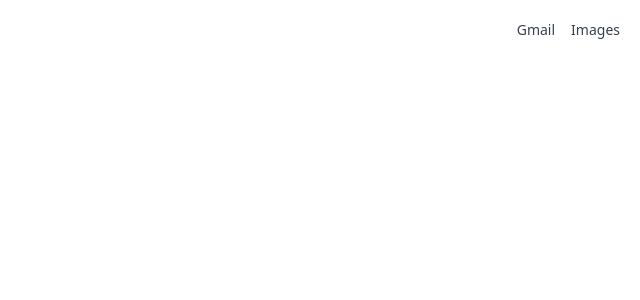
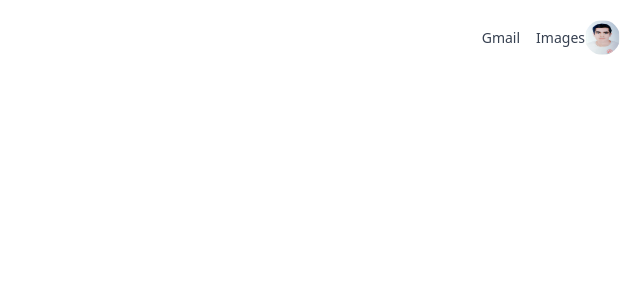
Before and after one commit to adham618/google-clone, a Next.js app: page / in a window 1280 px wide. Shown: the top 300 px of the page, without its empty margins (640-1280 px from the left). Built offline with nearby package versions, Linux system fonts and the light colour scheme.

Commit message:
create Avater component

```diff
--- /dev/null
+++ b/src/common/components/Avater.tsx
@@ -0,0 +1,12 @@
+import Image from "next/image"
+
+interface AvaterProps {
+  url: string
+}
+
+const Avater = ({ url }: AvaterProps) => {
+  return (
+    <Image className="h-10 rounded-full cursor-pointer transition duration-150 transform hover:scale-110 hover:rounded-[50%]" src={url} width={35} height={35} alt="profile-pic" draggable="false" />
+  )
+}
+export default Avater
--- a/src/pages/index.tsx
+++ b/src/pages/index.tsx
@@ -1,5 +1,6 @@
 import type { NextPage } from 'next'
 import Head from 'next/head'
+import Avater from '../common/components/Avater'
 
 const Home: NextPage = () => {
   return (
@@ -11,14 +12,18 @@ const Home: NextPage = () => {
       </Head>
 
       {/* Header */}
-      <header className="w-full p-5 text-sm text-gray-700">
-        <div className="flex space-x-4 link float-right">
-          <p>Gmail</p>
-          <p>Images</p>
+      <header className="flex w-full p-5 justify-between text-sm text-gray-700">
+        {/* Left */}
+        <div className="flex space-x-4 items-center"></div>
+        {/* Right */}
+        <div className="flex space-x-4 items-center ">
+          <p className='link'>Gmail</p>
+          <p className='link'>Images</p>
+          {/* Icon */}
+          {/* Avater */}
+          <Avater url={'/photo.jpg'} />
         </div>
       </header>
-      {/* Icon */}
-      {/* Avater */}
       {/* Body */}
       {/* Footer */}
 
```
